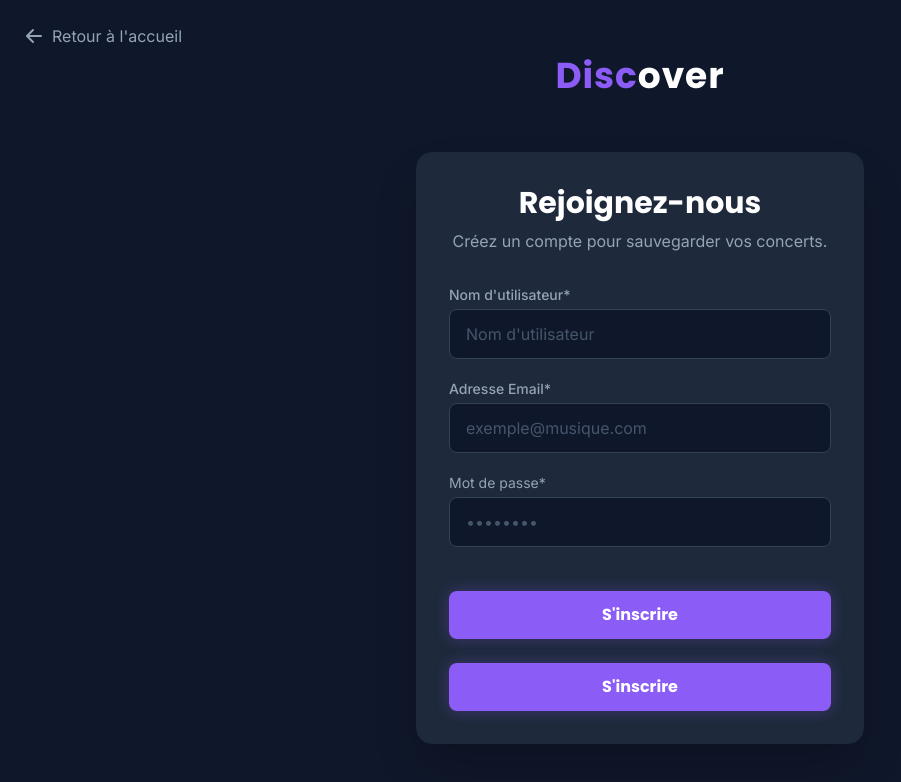
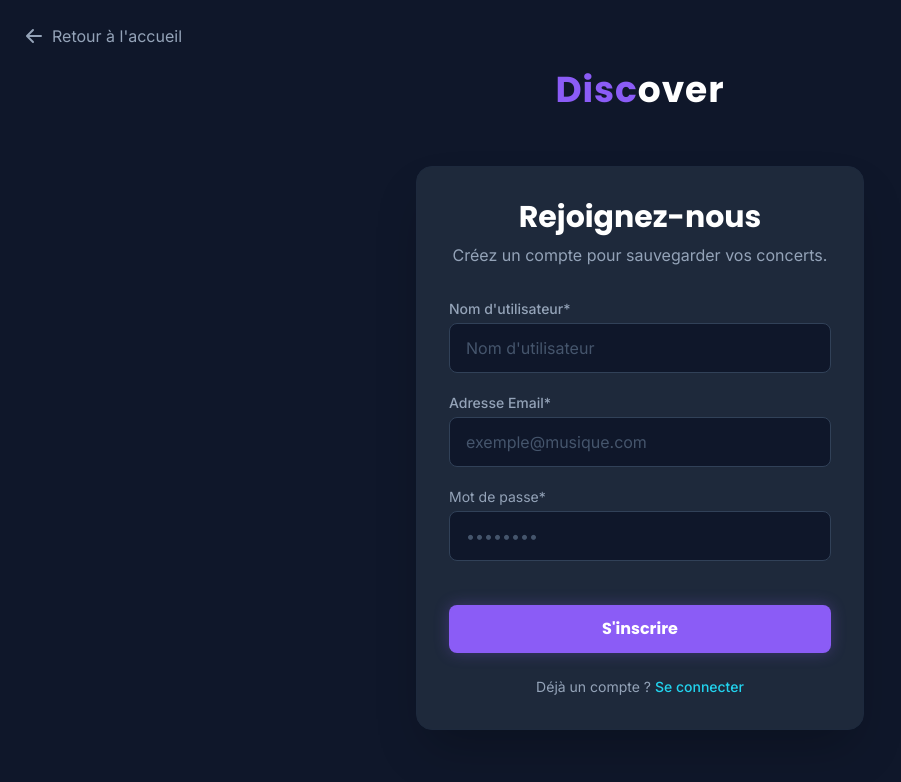
Before and after one commit to Basic002/musical-app-frontend, a React (Vite) app: page /register in a window 1280 px wide. Shown: the top 782 px of the page, without its empty margins (0-901 px from the left). Built offline with nearby package versions, Linux system fonts and the light colour scheme.

Commit message:
fix: suppression du bouton en double et ajout du lien de redirection

```diff
--- a/src/pages/Register.jsx
+++ b/src/pages/Register.jsx
@@ -84,14 +84,16 @@ const Register = () => {
             S'inscrire
           </button>
         </form>
-
-        {/* Bouton de validation */}
-        <button
-          type="submit"
-          className="w-full bg-neon-violet hover:bg-purple-500 text-white font-title font-bold py-3 rounded-lg mt-6 transition-all shadow-[0_0_15px_rgba(139,92,246,0.3)] hover:shadow-[0_0_20px_rgba(139,92,246,0.5)]"
-        >
-          S'inscrire
-        </button>
+        {/* Lien de redirection */}
+        <div className="mt-6 text-center text-night-text text-sm">
+          Déjà un compte ?{" "}
+          <Link
+            to="/login"
+            className="text-neon-cyan hover:underline font-medium"
+          >
+            Se connecter
+          </Link>
+        </div>
       </div>
     </div>
   );
```
